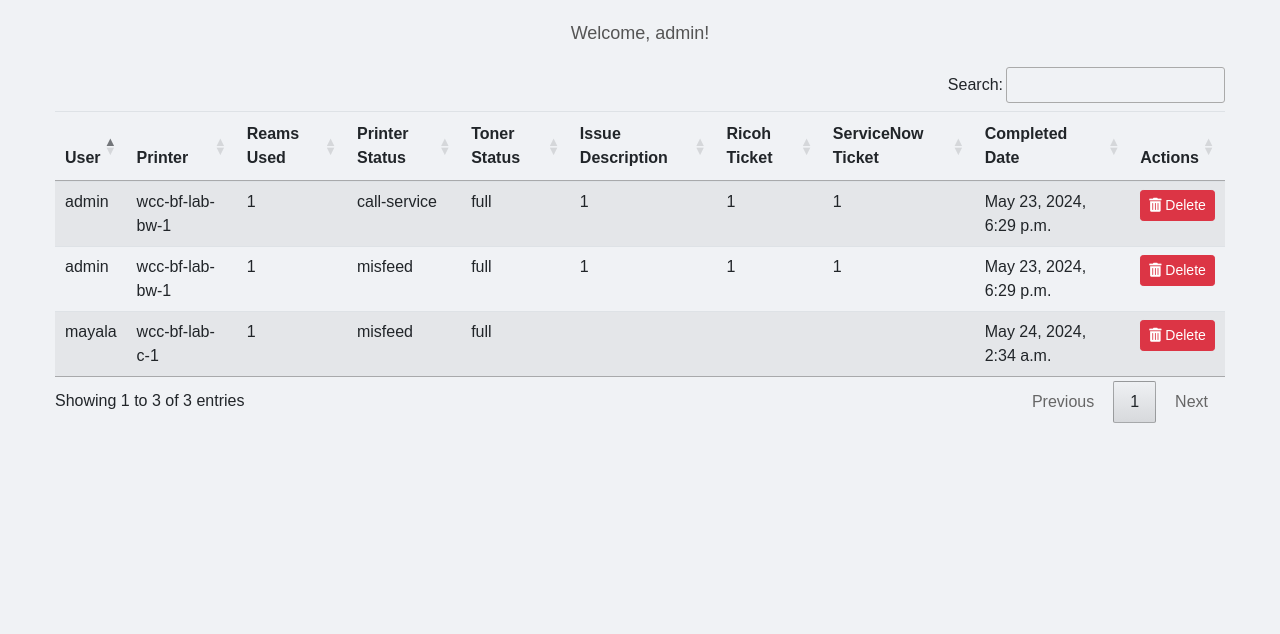
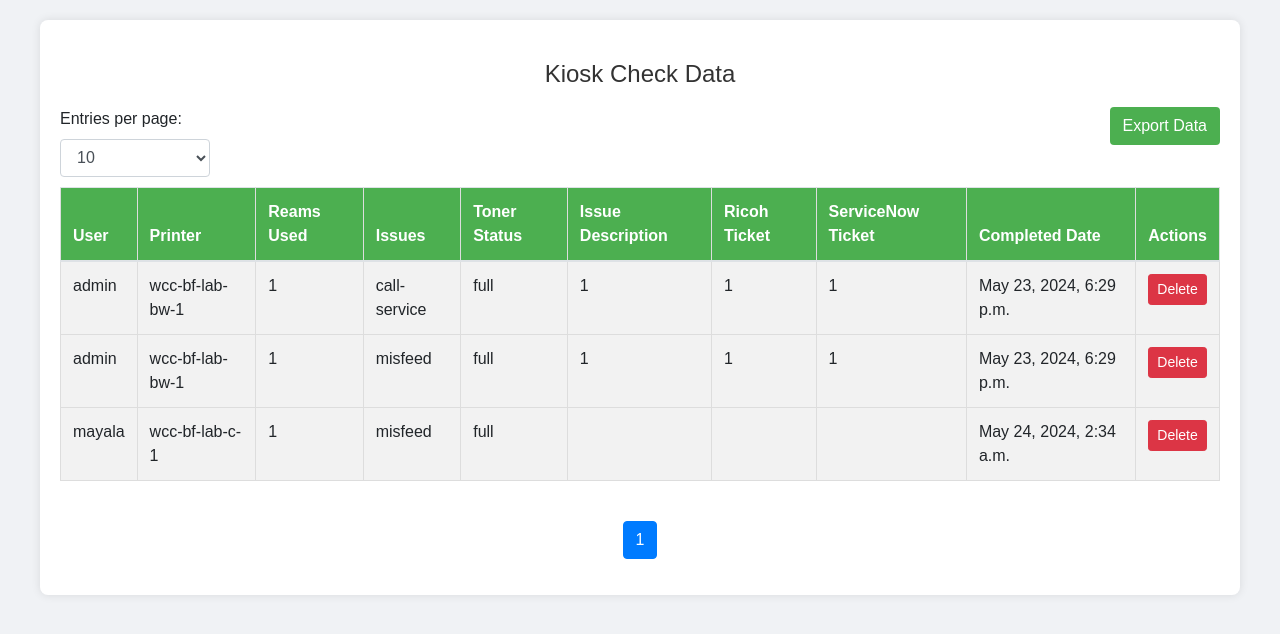
Before and after one commit to malachyayala/kioskCheckProj, a Django app: page /kioskApp/display-data/ in a window 1280 px wide. Shown: the part 56-690 px from the top of the page. Run offline with Django 3.2, Linux system fonts and the light colour scheme; a user stored in the database is signed in; data comes from the database, SQL or seed files in the repository; some libraries are stand-ins or nearby versions.

Commit message:
added export button to display data and pagination feature

```diff
--- a/kioskApp/templates/login/display_data.html
+++ b/kioskApp/templates/login/display_data.html
@@ -3,11 +3,9 @@
 <head>
     <meta charset="UTF-8">
     <meta name="viewport" content="width=device-width, initial-scale=1.0">
-    <title>Display Data</title>
+    <title>Kiosk Check Data</title>
     <link rel="stylesheet" href="https://stackpath.bootstrapcdn.com/bootstrap/4.5.2/css/bootstrap.min.css">
     <link rel="stylesheet" href="https://cdnjs.cloudflare.com/ajax/libs/font-awesome/5.15.3/css/all.min.css">
-    <link rel="stylesheet" href="https://cdn.datatables.net/1.10.21/css/jquery.dataTables.min.css">
-    <link rel="stylesheet" href="https://cdn.datatables.net/buttons/1.7.1/css/buttons.dataTables.min.css">
     <style>
         body {
             font-family: 'Arial', sans-serif;
@@ -23,16 +21,85 @@
         .container {
             max-width: 1200px;
             margin: auto;
+            padding: 20px;
+            background-color: #fff;
+            border-radius: 8px;
+            box-shadow: 0 0 10px rgba(0, 0, 0, 0.1);
         }
 
-        .welcome-message {
+        h1 {
             margin-top: 20px;
-            font-size: 18px;
-            color: #555;
+            font-size: 24px;
+            color: #333;
+            text-align: center;
         }
 
-        .data-table {
+        table {
+            width: 100%;
             margin-top: 20px;
+            border-collapse: collapse;
+        }
+
+        th, td {
+            padding: 12px;
+            border: 1px solid #ddd;
+            text-align: left;
+        }
+
+        th {
+            background-color: #4caf50;
+            color: white;
+        }
+
+        tr:nth-child(even) {
+            background-color: #f2f2f2;
+        }
+
+        .btn-custom {
+            background-color: #4caf50;
+            color: #fff;
+            transition: background-color 0.3s ease, transform 0.3s ease;
+        }
+
+        .btn-custom:hover {
+            background-color: #45a049;
+            transform: translateY(-2px);
+        }
+
+        .btn-danger {
+            background-color: #dc3545;
+            color: #fff;
+            transition: background-color 0.3s ease, transform 0.3s ease;
+        }
+
+        .btn-danger:hover {
+            background-color: #c82333;
+            transform: translateY(-2px);
+        }
+
+        .pagination {
+            display: flex;
+            justify-content: center;
+            margin-top: 20px;
+        }
+
+        .pagination li {
+            margin: 0 5px;
+        }
+
+        .entries-select {
+            width: 150px; /* Make the dropdown smaller */
+            margin: 10px auto;
+            float: left; /* Move the dropdown to the left */
+        }
+
+        .entries-select select {
+            width: 100%;
+        }
+
+        .export-button {
+            float: right; /* Move the export button to the right */
+            margin: 10px auto;
         }
     </style>
 </head>
@@ -67,18 +134,31 @@
     </nav>
 
     <div class="container">
-        <div class="welcome-message text-center">
-            Welcome, {{ user.username }}!
-        </div>
+        <h1>Kiosk Check Data</h1>
 
-        <div class="data-table">
-            <table id="dataTable" class="table table-striped">
+        <!-- Entries per page dropdown to the left and smaller -->
+        <form method="get" class="entries-select">
+            <label for="entries_per_page">Entries per page:</label>
+            <select id="entries_per_page" name="entries_per_page" class="form-control" onchange="this.form.submit()">
+                <option value="10" {% if entries_per_page == "10" %}selected{% endif %}>10</option>
+                <option value="20" {% if entries_per_page == "20" %}selected{% endif %}>20</option>
+                <option value="50" {% if entries_per_page == "50" %}selected{% endif %}>50</option>
+                <option value="100" {% if entries_per_page == "100" %}selected{% endif %}>100</option>
+            </select>
+        </form>
+
+        <!-- Export data button -->
+        <form method="get" action="{% url 'export_data' %}" class="export-button">
+            <button type="submit" class="btn btn-custom">Export Data</button>
+        </form>
+
+        <table class="table table-striped mt-3">
             <thead>
                 <tr>
                     <th>User</th>
                     <th>Printer</th>
                     <th>Reams Used</th>
-                        <th>Printer Status</th>
+                    <th>Issues</th>
                     <th>Toner Status</th>
                     <th>Issue Description</th>
                     <th>Ricoh Ticket</th>
@@ -90,24 +170,22 @@
                 </tr>
             </thead>
             <tbody>
-                    {% for entry in data %}
-                    <tr id="row-{{ entry.id }}">
-                        <td>{{ entry.user.username }}</td>
-                        <td>{{ entry.printer }}</td>
-                        <td>{{ entry.reams_used }}</td>
-                        <td>{{ entry.issues }}</td>
-                        <td>{{ entry.toner_status }}</td>
-                        <td>{{ entry.issue_description }}</td>
-                        <td>{{ entry.ricoh_ticket }}</td>
-                        <td>{{ entry.servicenow_ticket }}</td>
-                        <td>{{ entry.completed_date }}</td>
+                {% for item in page_obj %}
+                <tr>
+                    <td>{{ item.user.username }}</td>
+                    <td>{{ item.printer }}</td>
+                    <td>{{ item.reams_used }}</td>
+                    <td>{{ item.issues }}</td>
+                    <td>{{ item.toner_status }}</td>
+                    <td>{{ item.issue_description }}</td>
+                    <td>{{ item.ricoh_ticket }}</td>
+                    <td>{{ item.servicenow_ticket }}</td>
+                    <td>{{ item.completed_date }}</td>
                     {% if user.is_superuser %}
                     <td>
-                            <form method="post" action="{% url 'delete_kiosk_check' entry.id %}">
+                        <form method="post" action="{% url 'delete_kiosk_check' item.pk %}" style="display:inline;">
                             {% csrf_token %}
-                                <button type="submit" class="btn btn-danger btn-sm">
-                                    <i class="fas fa-trash-alt"></i> Delete
-                                </button>
+                            <button type="submit" class="btn btn-danger btn-sm">Delete</button>
                         </form>
                     </td>
                     {% endif %}
@@ -115,35 +193,34 @@
                 {% endfor %}
             </tbody>
         </table>
+
+        <div class="pagination">
+            <nav>
+                <ul class="pagination">
+                    {% if page_obj.has_previous %}
+                        <li class="page-item"><a class="page-link" href="?page=1&entries_per_page={{ entries_per_page }}">First</a></li>
+                        <li class="page-item"><a class="page-link" href="?page={{ page_obj.previous_page_number }}&entries_per_page={{ entries_per_page }}">Previous</a></li>
+                    {% endif %}
+
+                    {% for num in page_obj.paginator.page_range %}
+                        {% if page_obj.number == num %}
+                            <li class="page-item active"><span class="page-link">{{ num }}</span></li>
+                        {% elif num > page_obj.number|add:-3 and num < page_obj.number|add:3 %}
+                            <li class="page-item"><a class="page-link" href="?page={{ num }}&entries_per_page={{ entries_per_page }}">{{ num }}</a></li>
+                        {% endif %}
+                    {% endfor %}
+
+                    {% if page_obj.has_next %}
+                        <li class="page-item"><a class="page-link" href="?page={{ page_obj.next_page_number }}&entries_per_page={{ entries_per_page }}">Next</a></li>
+                        <li class="page-item"><a class="page-link" href="?page={{ page_obj.paginator.num_pages }}&entries_per_page={{ entries_per_page }}">Last</a></li>
+                    {% endif %}
+                </ul>
+            </nav>
         </div>
     </div>
 
     <script src="https://code.jquery.com/jquery-3.5.1.min.js"></script>
-    <script src="https://cdn.datatables.net/1.10.21/js/jquery.dataTables.min.js"></script>
-    <script src="https://cdn.datatables.net/buttons/1.7.1/js/dataTables.buttons.min.js"></script>
-    <script src="https://cdn.datatables.net/buttons/1.7.1/js/buttons.flash.min.js"></script>
-    <script src="https://cdnjs.cloudflare.com/ajax/libs/jszip/3.1.3/jszip.min.js"></script>
-    <script src="https://cdn.datatables.net/buttons/1.7.1/js/buttons.html5.min.js"></script>
-    <script src="https://cdn.datatables.net/buttons/1.7.1/js/buttons.print.min.js"></script>
-    <script src="https://stackpath.bootstrapcdn.com/bootstrap/4.5.2/js/bootstrap.bundle.min.js"></script>
-    <script>
-        $(document).ready(function() {
-            $('#dataTable').DataTable({
-                dom: 'Bfrtip',
-                buttons: [
-                    {
-                        extend: 'csvHtml5',
-                        text: 'Export CSV',
-                        className: 'btn btn-outline-success'
-                    },
-                    {
-                        extend: 'excelHtml5',
-                        text: 'Export Excel',
-                        className: 'btn btn-outline-primary'
-                    }
-                ]
-            });
-        });
-    </script>
+    <script src="https://cdn.jsdelivr.net/npm/@popperjs/core@2.9.2/dist/umd/popper.min.js"></script>
+    <script src="https://stackpath.bootstrapcdn.com/bootstrap/4.5.2/js/bootstrap.min.js"></script>
 </body>
 </html>
--- a/kioskApp/urls.py
+++ b/kioskApp/urls.py
@@ -13,4 +13,5 @@ urlpatterns = [
     path('completion-rate-data/', views.completion_rate_data, name='completion_rate_data'),
     path('register/', views.register, name='register'),
     path('delete/<int:pk>/', views.delete_kiosk_check, name='delete_kiosk_check'),
+    path('export-data/', views.export_data, name='export_data')
 ]
--- a/kioskApp/views.py
+++ b/kioskApp/views.py
@@ -1,6 +1,8 @@
+import openpyxl
 from django.contrib.auth.decorators import login_required
+from django.core.paginator import Paginator
 from django.shortcuts import render, redirect, get_object_or_404
-from django.http import JsonResponse, HttpResponseForbidden
+from django.http import JsonResponse, HttpResponseForbidden, HttpResponse
 from django.contrib.auth import authenticate, login as auth_login, logout as auth_logout
 from django.db.models import Count
 from django.db.models.functions import TruncMonth
@@ -9,6 +11,42 @@ from .forms import UserRegisterForm
 from .forms import KioskCheckForm
 from django.contrib import messages
 
+#make compatabile with mobile
+
+
+@login_required
+def export_data(request):
+    # Create an HttpResponse object with the appropriate Excel header.
+    response = HttpResponse(content_type='application/vnd.openxmlformats-officedocument.spreadsheetml.sheet')
+    response['Content-Disposition'] = 'attachment; filename="kiosk_check_data.xlsx"'
+
+    # Create a workbook and add a worksheet.
+    workbook = openpyxl.Workbook()
+    worksheet = workbook.active
+    worksheet.title = 'Kiosk Check Data'
+
+    # Define the column headers.
+    columns = ['User', 'Printer', 'Reams Used', 'Issues', 'Toner Status', 'Issue Description', 'Ricoh Ticket', 'ServiceNow Ticket', 'Completed Date']
+    worksheet.append(columns)
+
+    # Get all KioskCheck entries and populate the worksheet.
+    for kiosk_check in KioskCheck.objects.select_related('user').all():
+        row = [
+            kiosk_check.user.username,
+            kiosk_check.printer,
+            kiosk_check.reams_used,
+            kiosk_check.issues,
+            kiosk_check.toner_status,
+            kiosk_check.issue_description,
+            kiosk_check.ricoh_ticket,
+            kiosk_check.servicenow_ticket,
+            kiosk_check.completed_date.strftime('%Y-%m-%d %H:%M:%S')
+        ]
+        worksheet.append(row)
+
+    # Save the workbook to the response.
+    workbook.save(response)
+    return response
 
 def delete_kiosk_check(request, pk):
     if request.method == 'POST':
@@ -108,17 +146,18 @@ def survey(request):
 
 @login_required
 def display_data(request):
-    """
-    View to display all KioskCheck entries.
+    # Get the number of entries per page from the request, default to 10 if not provided
+    entries_per_page = request.GET.get('entries_per_page', 10)
 
-    This view retrieves all KioskCheck entries from the database and renders them on the display
-    data page.
+    # Retrieve all KioskCheck entries from the database
+    data = KioskCheck.objects.select_related('user').all()
 
-    :param request: HttpRequest object
-    :return: HttpResponse with the rendered display data template
-    """
-    data = KioskCheck.objects.select_related('user').all()
-    return render(request, 'login/display_data.html', {'data': data})
+    # Paginate the data
+    paginator = Paginator(data, entries_per_page)
+    page_number = request.GET.get('page')
+    page_obj = paginator.get_page(page_number)
+
+    return render(request, 'login/display_data.html', {'page_obj': page_obj, 'entries_per_page': entries_per_page})
 
 
 @login_required
```
Also changed, not shown: kioskApp/templates/login/printer-page.html (+16 -0 lines), 1 other file. Lines whose indentation alone changed are shown as unchanged.
